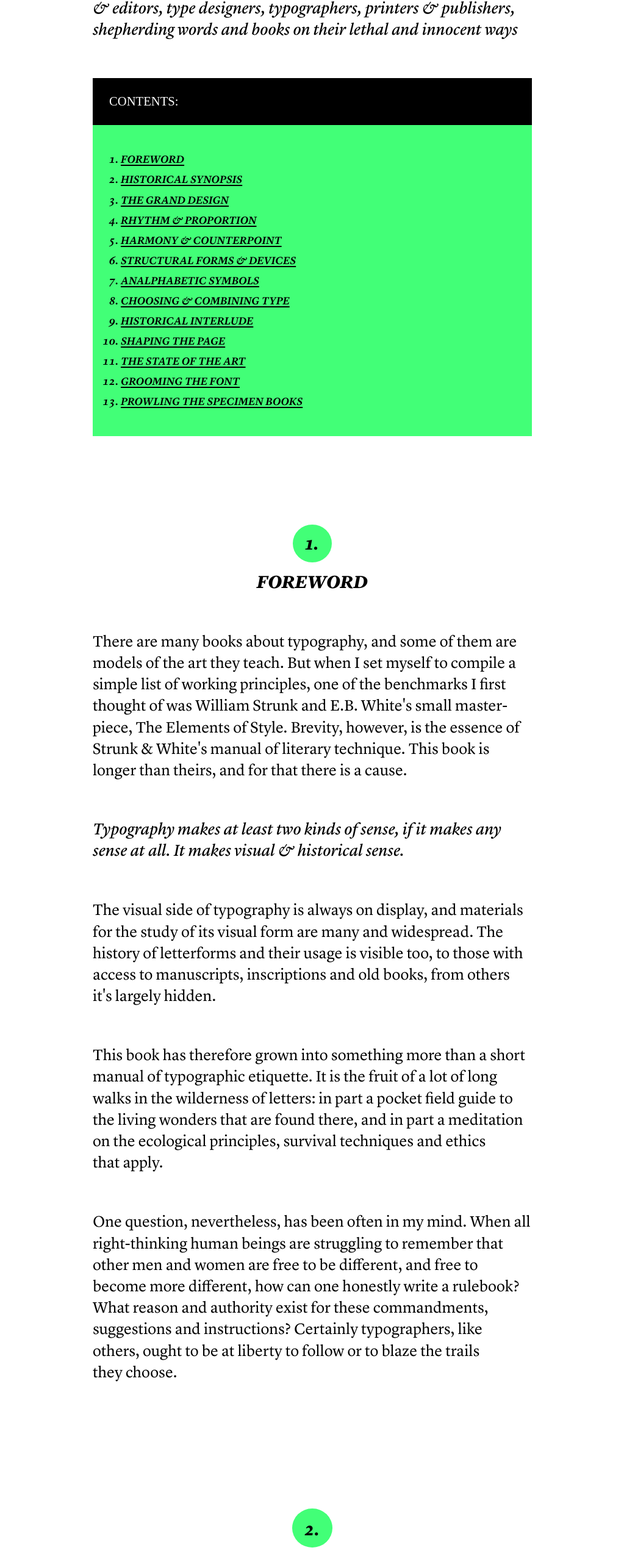
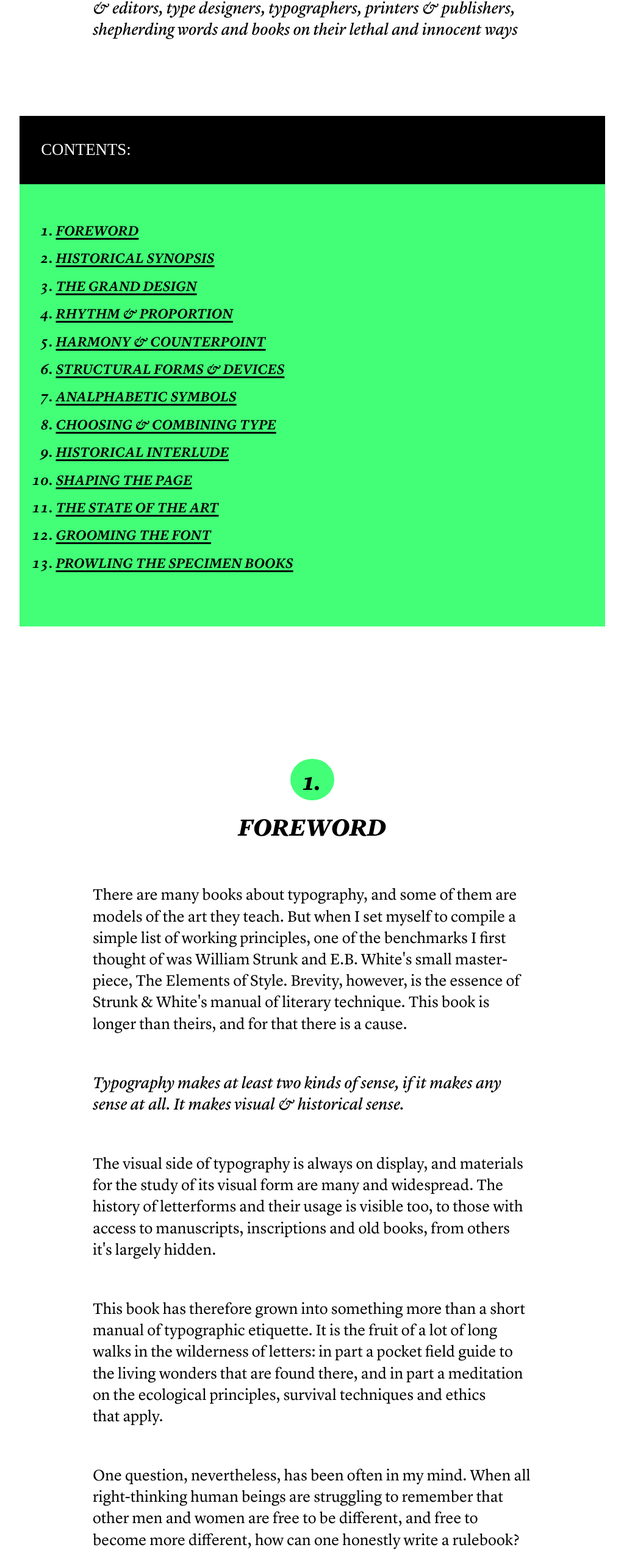
Before and after one commit to sarahsaroufim/binding, a plain HTML site: page elements.html in a window 1280 px wide. Shown: the part 1058-3604 px from the top of the page at 61% size, without its empty margins (128-1151 px from the left). Drawn offline with nearby package versions, Linux system fonts and the light colour scheme; a web font is replaced by a local one.

Commit message:
making responsive headers elemenst

```diff
--- a/elements-style.css
+++ b/elements-style.css
@@ -115,7 +115,6 @@ h2{
     margin-bottom: calc(1.5 * var(--medium-gap));
     margin-left: auto;
     margin-right: auto;
-    max-width: calc(1.5 * var(--big-gap));
     line-height: calc(0.9 * var(--medium-gap));
 }
 
@@ -140,7 +139,7 @@ h2{
 }
 
 #number-4{
-    padding-top: calc(0.4 * var(--medium-gap));
+    padding-top: calc(0.43 * var(--medium-gap));
 }
 
 .example{
@@ -190,7 +189,6 @@ h3{
     margin-bottom: calc(0.5 * var(--medium-gap));
     margin-left: auto;
     margin-right: auto;
-    max-width: calc(1.5 * var(--big-gap));
 }
 
 h4{
@@ -198,7 +196,6 @@ h4{
     text-align: center;
     margin-left: auto;
     margin-right: auto;
-    max-width: calc(1.5 * var(--big-gap));
     margin-bottom: var(--medium-gap);
 }
 
@@ -255,6 +252,52 @@ h1{
     margin-top: calc(3 * var(--small-gap));
     margin-bottom: calc(2.5 * var(--big-gap));
 }
+
+.example-title,
+#contents-title{
+    font-size: calc(1.3 * var(--comfort-font-size));
+}
+
+#contents-title{
+    padding-left: calc(1.3 * var(--side-margin));
+    padding-top: calc(1.5 * var(--side-margin));
+    padding-bottom: calc(1.5 * var(--side-margin));
+    margin-top: calc(2.2 * var(--medium-gap));
+}
+
+#chapters{
+    padding-left: calc(2.2 * var(--side-margin));
+    padding-top: calc(2 * var(--side-margin));
+    padding-bottom: calc(3 * var(--side-margin));
+    line-height: calc(1.1 * var(--medium-gap));
+}
+
+.chapter-titles {
+    font-size: calc(1.5 * var(--root-unit));
+    text-decoration-thickness: calc(0.5 * var(--small-gap));
+    text-underline-offset: calc(0.7 * var(--small-gap));
+}
+
+h2{
+    font-size: calc(2 * var(--comfort-font-size));
+    margin-bottom: calc(1.8 * var(--medium-gap));
+    line-height: calc(0.9 * var(--medium-gap));
+}
+
+.h2-numbers{
+    font-size: calc(2 * var(--comfort-font-size));
+    margin-top: calc(1.5 * var(--big-gap));
+    padding-top: calc(0.45 * var(--medium-gap));
+    margin-bottom: calc(5 * var(--small-gap));
+}
+
+#number-2{
+    padding-top: calc(0.55 * var(--medium-gap));
+}
+
+#number-4{
+    padding-top: calc(0.65 * var(--medium-gap));
+}
 }
 
 @media screen and (min-width: 684px) {
@@ -307,12 +350,16 @@ h1{
 #author-name{
     font-size: calc(1.3 * var(--comfort-font-size));
 }
+
+#contents-title{
+    margin-top: calc(3 * var(--medium-gap));
+}
 }
 
 @media screen and (min-width: 792px) {
 
 #table-of-contents{
-    max-width: 45rem;
+    max-width: 60rem;
     margin-left: auto;
     margin-right: auto;
 }
--- a/elements.html
+++ b/elements.html
@@ -83,7 +83,7 @@ One question, nevertheless, has been often in my mind. When all right-thinking h
 </section>
 
 <section>
-<h2><span class="h2-numbers" id="number-2">2.</span><br>HISTORICAL SYNOPSIS</h2>
+<h2><span class="h2-numbers" id="number-2">2.</span><br>HISTORICAL<br>SYNOPSIS</h2>
 
 <section class="example-container">
 <div class="annotations" id="example-2-annotations">
@@ -141,13 +141,13 @@ hypermodulated stroke; intensified rationalist axis; abrupt, thin serifs; round
 </section>
 
 <section>
-<h2><span class="h2-numbers">3.</span><br>THE GRAND DESIGN</h2>
+<h2><span class="h2-numbers">3.</span><br>THE<br>GRAND DESIGN</h2>
 
 <section>
 <h3>3.1<br>FIRST PRINCIPLES</h3>
 
 <section>
-<h4>3.1.1<br>TYPOGRAPHY EXISTS TO HONOR CONTENT</h4>
+<h4>3.1.1<br>TYPOGRAPHY EXISTS<br>TO HONOR CONTENT</h4>
 
 <p class="main-text">
 Like oratory, music, dance, calligraphy — like anything that lends its grace to language — typography is an art that can be deliberately misused. It is a craft by which the meanings of a text (or its absence of meaning) can be clarified, honored and shared, or knowingly disguised.
@@ -163,7 +163,7 @@ One of the principles of durable typo&shy;graphy is always legibility; another i
 </section>
 
 <section>
-<h4 class="subtitle-top-margin">3.1.2<br>LETTERS HAVE A LIFE AND DIGNITY OF THEIR OWN</h4>
+<h4 class="subtitle-top-margin">3.1.2<br>LETTERS HAVE A LIFE<br>AND DIGNITY OF THEIR OWN</h4> <!-- i know this is not how we're supposed to use break tags but i'm fighting for my life here -->
 
 <p class="main-text">
 Letterforms that honor and elucidate what humans see and say deserve to be honored in their turn. Well-chosen words deserve well-chosen letters; these in their turn deserve to be set with affection, intelligence, know&shy;ledge and skill. Typography is a link, and it ought, as a matter of honor, courtesy and pure delight, to be as strong as the others in the&nbsp;chain.
@@ -179,7 +179,7 @@ Writing begins with the making of footprints, the leaving of signs. Like speakin
 <h3 class="subtitle-top-margin">3.2<br>TACTICS</h3>
 
 <section>
-<h4>3.2.1<br>READ THE TEXT BEFORE DESIGNING IT</h4>
+<h4>3.2.1<br>READ THE TEXT<br>BEFORE DESIGNING IT</h4>
 
 <p class="main-text">
 The typographer's one essential task is to interpret and communicate the text. Its tone, its tempo, its logical structure, its physical size, all determine the possibilities of its typographic form. The typographer is to the text as the theatrical director to the script, or the musician to the score.
@@ -187,7 +187,7 @@ The typographer's one essential task is to interpret and communicate the text. I
 </section>
 
 <section>
-<h4 class="subtitle-top-margin">3.2.2<br>DISCOVER THE OUTER LOGIC OF THE TYPOGRAPHY IN THE INNER LOGIC OF THE TEXT</h4>
+<h4 class="subtitle-top-margin">3.2.2<br>DISCOVER THE OUTER LOGIC<br>OF THE TYPOGRAPHY IN THE INNER<br>LOGIC OF THE TEXT</h4>
 
 <p class="main-text">
 A novel often purports to be a seamless river of words from beginning to end, or a series of unnamed scenes. Research papers, textbooks, cookbooks and other works of nonfiction rarely look so smooth. They are often layered with chapter heads, section heads, subheads, block quotations, footnotes, endnotes, lists and illustrative examples. Such features may be obscure in the manuscript, even if they are clear in the author's mind. For the sake of the reader, each requires its own typographic identity and form. Every layer and level of the text must be consistent, distinct, yet (usually) harmonious in&nbsp;form.
@@ -198,7 +198,7 @@ A novel often purports to be a seamless river of words from beginning to end, or
 </section>
 
 <section>
-<h2><span class="h2-numbers" id="number-4">4.</span><br>RHYTHM & PROPORTION</h2>
+<h2><span class="h2-numbers" id="number-4">4.</span><br>RHYTHM<br>& PROPORTION</h2>
 
 <section>
 <h3>4.1<br>HORIZONTAL MOTION</h3>
```
